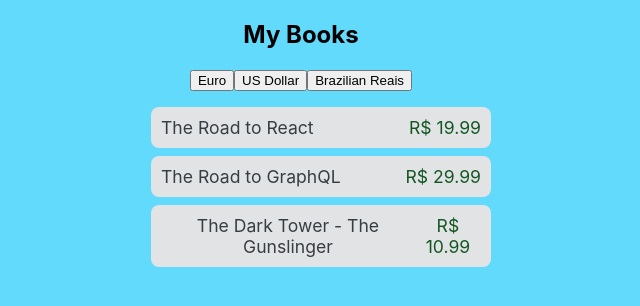
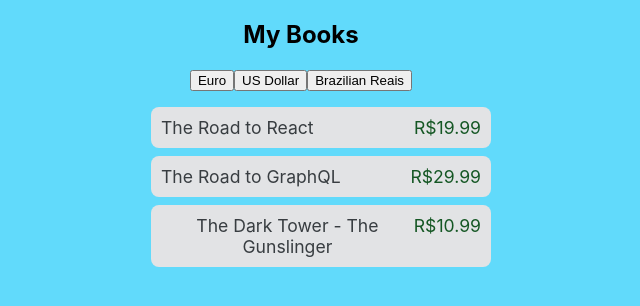
Before and after one commit to WillRock19/test-react-functionalities, a React (Create React App) app: page / in a window 1280 px wide. Shown: the top 306 px of the page, without its empty margins (339-979 px from the left). Built offline with nearby package versions, Linux system fonts and the light colour scheme.

Commit message:
Refactoring currencies and using Intl library from JScript

```diff
--- a/src/components/Book/Book.js
+++ b/src/components/Book/Book.js
@@ -2,15 +2,18 @@
 import CurrencyContext from '../../context/currency';
 import { useContext } from 'react';
 
+const formattedPrice = (currencyCode, price) => {
+    return new Intl.NumberFormat(undefined, {style: 'currency', currency: currencyCode}).format(price);
+}
+
 const Book = ({ item }) => {
-
     const currency = useContext(CurrencyContext);
 
     return (
         <li className={styles.bookItem}>
             <span>{item.title}</span>
             <span className={styles.price}>
-                {currency.symbol} {item.price}
+                {formattedPrice(currency.code, (item.price * currency.conversionRate))}
             </span>
         </li>
     );
--- a/src/components/CurrencySelector/CurrencySelector.js
+++ b/src/components/CurrencySelector/CurrencySelector.js
@@ -5,7 +5,7 @@
     return (
         <section className={styles.CurrencySelection}>
           {Object.values(currencies).map(item => (
-            <button key={item.symbol} onClick={() => onChoose(item)}>{item.label}</button>
+            <button key={item.code} onClick={() => onChoose(item)}>{item.label}</button>
           ))}
         </section>
     );
--- a/src/context/currency.js
+++ b/src/context/currency.js
@@ -1,5 +1,5 @@
 import React from 'react';
 
-const CurrencyContext = React.createContext('');
+const CurrencyContext = React.createContext({code: '', conversionRate: 0, label: ''});
 
 export default CurrencyContext;
--- a/src/services/currencies-api.js
+++ b/src/services/currencies-api.js
@@ -1,15 +1,18 @@
 export const getCurrencies = () => {
     return {
         Euro: {
-            symbol: '€',
+            code: 'EUR',
+            conversionRate: 6,
             label: 'Euro',
         },
         Usd: {
-            symbol: '$',
+            code: 'USD',
+            conversionRate: 4.70,
             label: 'US Dollar',
         },
         Real: {
-            symbol: 'R$',
+            code: 'BRL',
+            conversionRate: 1,
             label:  'Brazilian Reais',
         },
     }
```
